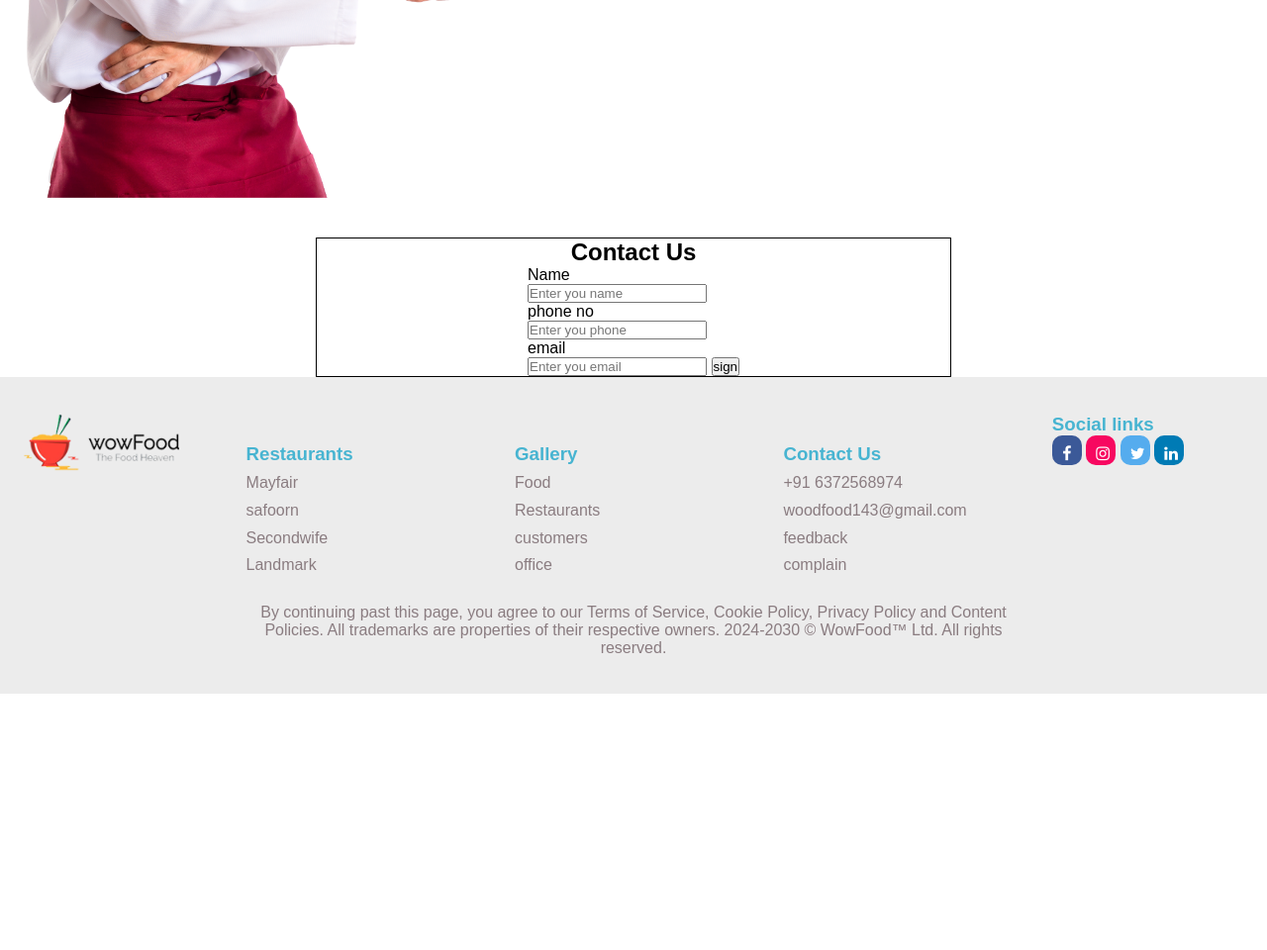
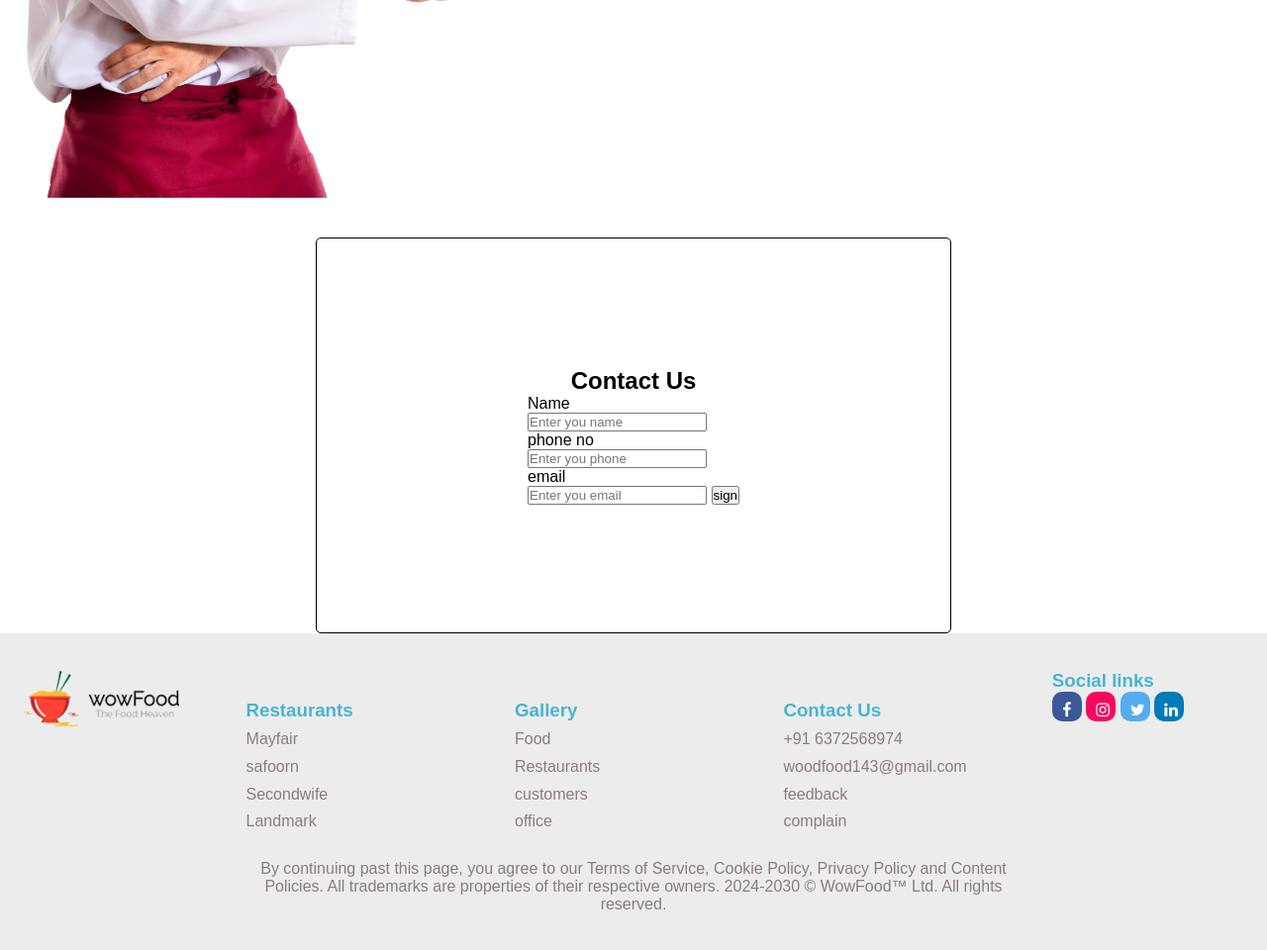
Before and after one commit to CSPEDITOR/food_delivery_website, a PHP site: page /home.html in a window 1280 px wide. Shown: the part 2160-3120 px from the top of the page at 99% size. Before the commit the page ends 2861 px from the top, so only its background shows below. Run offline with PHP 8.4, Linux system fonts and the light colour scheme.

Commit message:
fixing some error

```diff
--- a/css/home.css
+++ b/css/home.css
@@ -347,13 +347,19 @@ display: flex;
 flex-direction: column;
 justify-content: center;
 align-items: center;
+height: 50vh;
 
 }
 .contactus .contact_container{
     flex-direction: column;
     width: 50%;
+    height: 100%;
     display: flex;
     justify-content: center;
     align-items: center;
     border: 1px solid black;
+    border-radius: 5px;
 }
+.contactus .contact_containe input{
+    width: 60%;
+}
```
